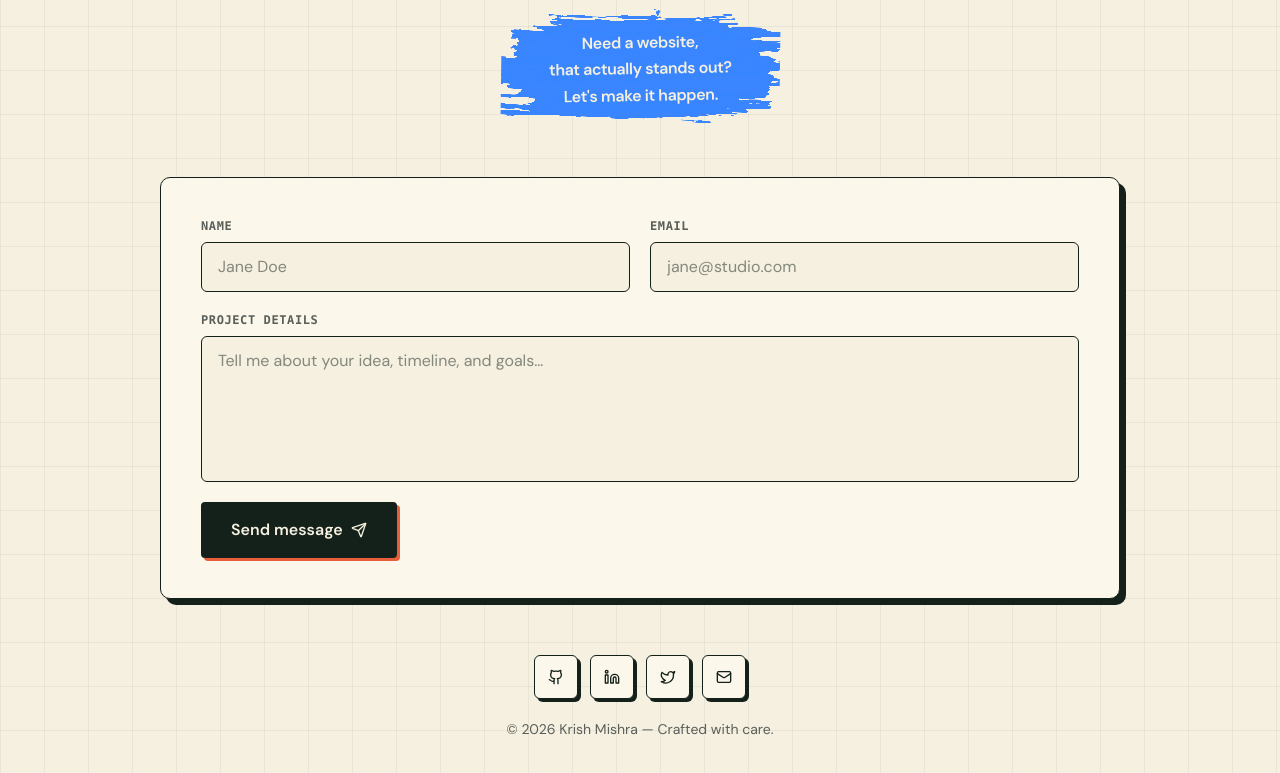
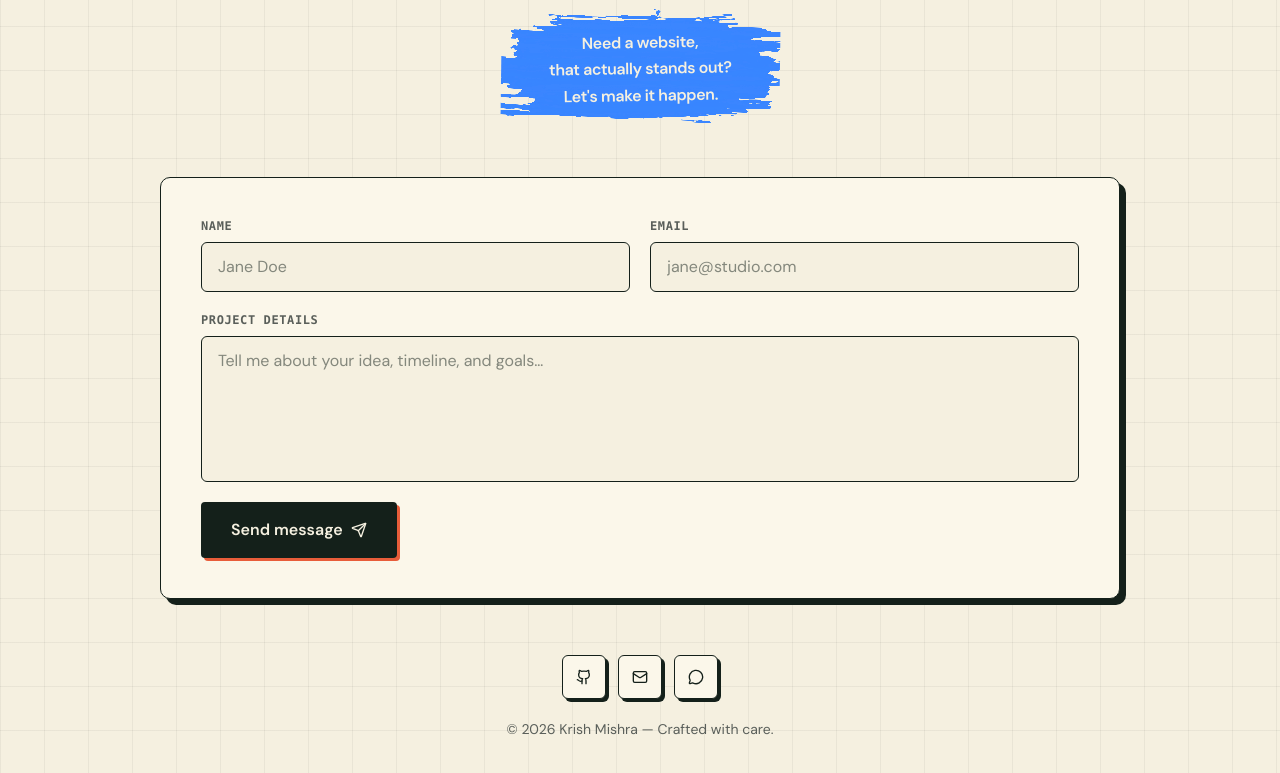
Before and after one commit to KrrishSR4/KrishMishra, a React (Vite) app: page / in a window 1280 px wide. Shown: the part 7426-8199 px from the top of the page. Built offline with nearby package versions, Linux system fonts and the light colour scheme.

Commit message:
updated contact section

```diff
--- a/index.html
+++ b/index.html
@@ -77,7 +77,9 @@
           "Startup Websites"
         ],
         "sameAs": [
-          "https://github.com/KrrishSR4"
+          "https://github.com/KrrishSR4",
+          "mailto:krishmishra4444@gmail.com",
+          "https://wa.me/919304767761"
         ]
       }
     </script>
--- a/src/components/Contact.tsx
+++ b/src/components/Contact.tsx
@@ -1,5 +1,5 @@
 import { motion } from "motion/react";
-import { Send, Github, Linkedin, Twitter, Mail } from "lucide-react";
+import { Send, Github, Linkedin, Twitter, Mail, MessageCircle } from "lucide-react";
 import { useState } from "react";
 import { BrushStroke } from "./BrushStroke";
 
@@ -185,13 +185,14 @@ export function Contact() {
           <div className="flex items-center gap-3">
             {[
               { Icon: Github, href: "https://github.com/KrrishSR4", label: "GitHub" },
-              { Icon: Linkedin, href: "#", label: "LinkedIn" },
-              { Icon: Twitter, href: "#", label: "Twitter" },
               { Icon: Mail, href: "mailto:krishmishra4444@gmail.com", label: "Email" },
+              { Icon: MessageCircle, href: "https://wa.me/919304767761", label: "WhatsApp" },
             ].map(({ Icon, href, label }, i) => (
               <motion.a
                 key={i}
                 href={href}
+                target="_blank"
+                rel="noopener noreferrer"
                 aria-label={label}
                 whileHover={{ y: -3 }}
                 className="w-11 h-11 flex items-center justify-center transition-all duration-200"
```
